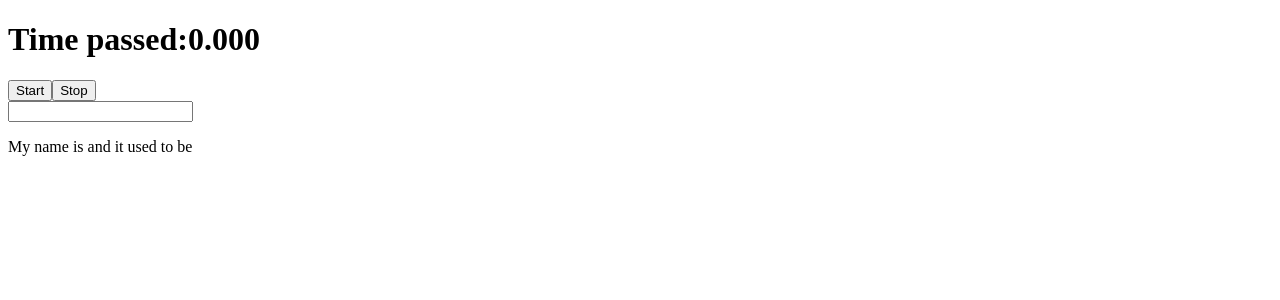
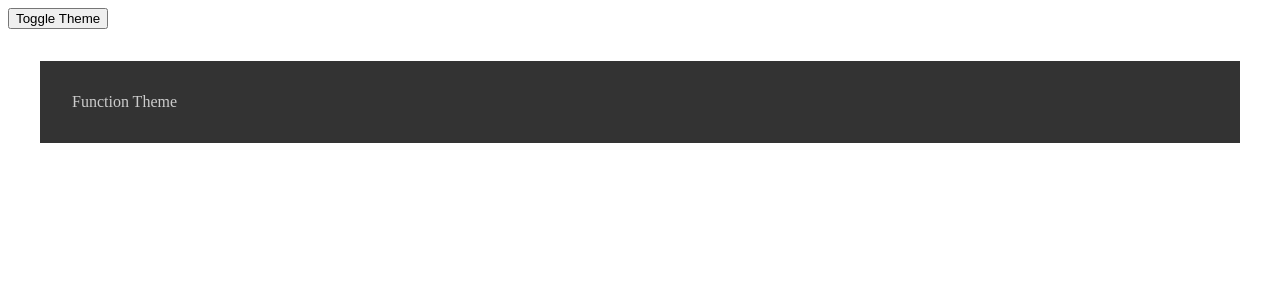
Before and after one commit to SujanKarki-10Ghz/LearningHooksReact, a React (Vite) app: page / in a window 1280 px wide. Shown: the top 300 px of the page. Built offline with nearby package versions, Linux system fonts and the light colour scheme.

Commit message:
learned about useContext, confused

```diff
--- a/src/App.jsx
+++ b/src/App.jsx
@@ -5,6 +5,7 @@ import FetchData from './Hooks/UseEffect/FetchData'
 import ClickCounter from './Hooks/UseRef/ClickCounter'
 import StopWatch from './Hooks/UseRef/StopWatch'
 import RenderCount from './Hooks/UseRef/RenderCount'
+import ThemeChange from './Hooks/UseContext/ThemeChange'
 // import ExternalSystem from './Hooks/UseEffect/ExternalSystem'
 // import Counter from './Hooks/UseState/Counter'
 // import TextField from './Hooks/UseState/TextField'
@@ -34,10 +35,11 @@ const App = () => {
     {/* <Modal /> */}
     {/* <FetchData /> */}
     {/* <ClickCounter /> */}
-    <StopWatch/>
+    {/* <StopWatch/>
     <div>
     <RenderCount />
-    </div>
+    </div> */}
+    <ThemeChange/>
     </>
   )
 }
--- /dev/null
+++ b/src/Hooks/UseContext/FunctionContextComponent.jsx
@@ -0,0 +1,21 @@
+import React from 'react'
+import { useTheme, updateTheme } from './ThemeContext';
+
+const FunctionContextComponent = () => {
+    const darkTheme = useTheme();
+    const toggleTheme = updateTheme();
+    const themeStyles = {
+        backgroundColor: darkTheme? "#333" : "#CCC",
+        color: darkTheme? "#CCC": "#333",
+        padding:'2rem',
+        margin:'2rem',
+    }
+  return (
+    <>
+    <button onClick={toggleTheme}>Toggle Theme</button>
+    <div style={themeStyles}>Function Theme</div>
+    </>
+  )
+}
+
+export default FunctionContextComponent
--- /dev/null
+++ b/src/Hooks/UseContext/ThemeChange.jsx
@@ -0,0 +1,14 @@
+import React from 'react';
+import FunctionContextComponent from './FunctionContextComponent';
+import {ThemeProvider} from './ThemeContext';
+const ThemeChange = () => {
+  return (
+    <>
+       <ThemeProvider>
+       <FunctionContextComponent/>
+       </ThemeProvider>
+    </>
+  )
+}
+
+export default ThemeChange
--- /dev/null
+++ b/src/Hooks/UseContext/ThemeContext.jsx
@@ -0,0 +1,29 @@
+import React,{useContext, useState} from 'react';
+
+const ThemeContext = React.createContext();
+const ThemeUpdateContext = React.createContext();
+
+//custom Hooks
+export function useTheme(){
+    return useContext(ThemeContext);
+}
+
+export function updateTheme(){
+    return useContext(ThemeUpdateContext);
+}
+
+export function ThemeProvider({children}){
+    const [darkTheme, setDarkTheme] = useState(true);
+
+    const toggleTheme=()=>{
+        setDarkTheme(prevDarkTheme=>!prevDarkTheme);
+    }
+
+    return(
+        <ThemeContext.Provider value={darkTheme}>
+            <ThemeUpdateContext.Provider value={toggleTheme}>
+                {children}
+            </ThemeUpdateContext.Provider>
+        </ThemeContext.Provider>
+    )
+}
```
Also changed, not shown: src/Hooks/UseContext/ClassContextComponent.jsx (added, +22 -0 lines), src/Hooks/UseContext/useContext.txt (added).
